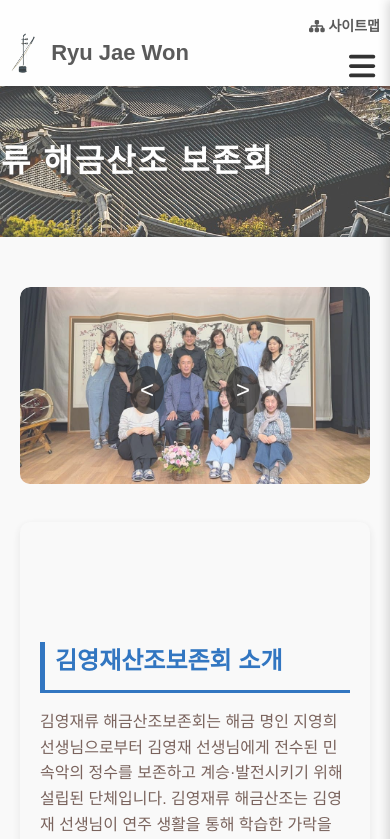
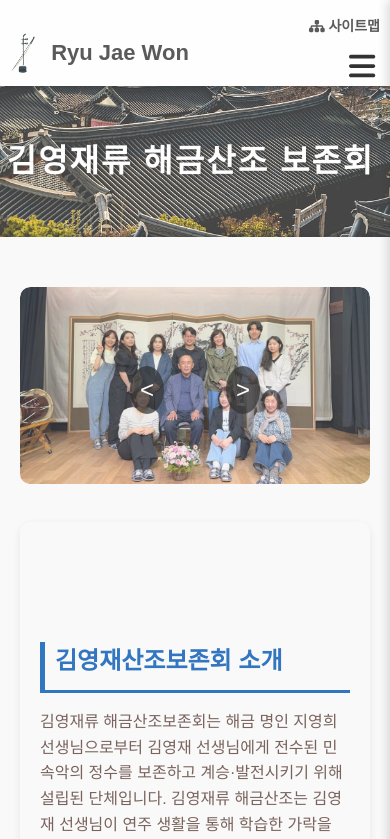
Before and after one commit to BrightLuminate/jawnproject, a React (Create React App) app: page /kim-young-jae-introduction in a window 390 px wide. Shown: the top 839 px of the page. Built offline with nearby package versions, Linux system fonts and the light colour scheme.

Commit message:
Update KimYoungJaeIntroduction.css

```diff
--- a/src/css/KimYoungJaeIntroduction.css
+++ b/src/css/KimYoungJaeIntroduction.css
@@ -244,7 +244,7 @@
       margin: 0;
       font-size: 2em;
       position: relative;
-        left:  40px;
+      left:  140px;
   }
 
   .navbars ul {
```
